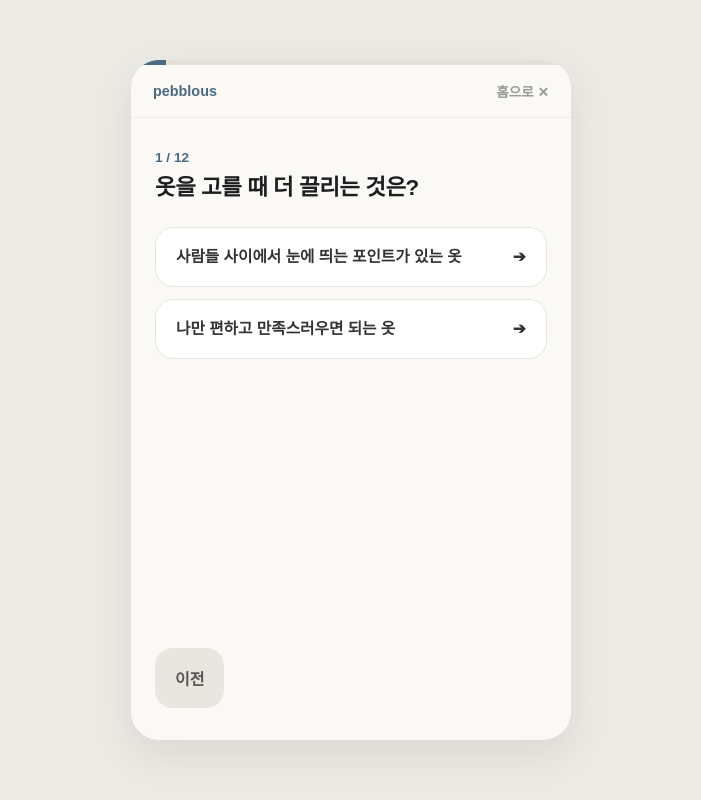
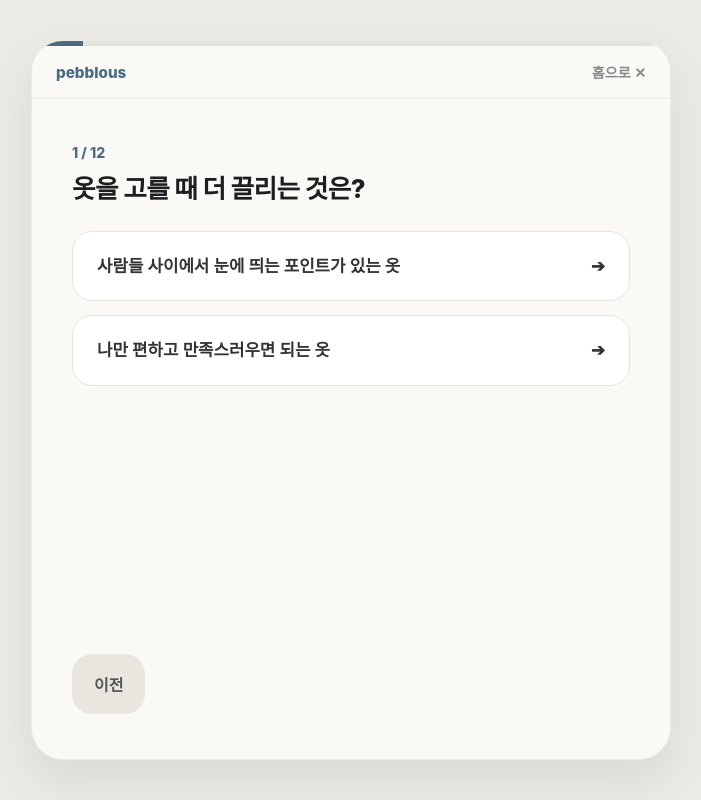
Before and after one commit to fhfh5619-source/lets_pebblous, a website: page Pebble/test.html in a window 1280 px wide. Both pictures are taken after a click on the button "테스트 시작하기 ➔". Shown: the whole page, without its empty margins (289-990 px from the left). Drawn offline with Linux system fonts and the light colour scheme; a web font is replaced by a local one.

Commit message:
Update test.html

```diff
--- a/Pebble/test.html
+++ b/Pebble/test.html
@@ -2,31 +2,124 @@
 <html lang="ko">
 <head>
   <meta charset="UTF-8">
-  <meta name="viewport" content="width=device-width, initial-scale=1.0, maximum-scale=1.0, user-scalable=no">
+  <meta name="viewport" content="width=device-width, initial-scale=1.0, maximum-scale=1.0, user-scalable=no, viewport-fit=cover">
   <title>pebblous 패션 MBTI 테스트</title>
   <link rel="stylesheet" href="https://cdn.jsdelivr.net/gh/orioncactus/pretendard@v1.3.9/dist/web/static/pretendard.min.css" />
   <style>
-    * { box-sizing: border-box; margin: 0; padding: 0; font-family: Pretendard, sans-serif; }
-    body { background: #ECEAE4; color: #1e1e20; display: flex; justify-content: center; align-items: center; min-height: 100vh; }
-    .app-card { width: 100%; max-width: 440px; min-height: 85vh; background: #FAF9F6; border-radius: 28px; box-shadow: 0 15px 40px rgba(0,0,0,0.08); position: relative; overflow: hidden; display: flex; flex-direction: column; }
-    .progress-bar-container { width: 100%; height: 5px; background: #e3e1da; }
+    * { box-sizing: border-box; margin: 0; padding: 0; font-family: Pretendard, -apple-system, sans-serif; -webkit-tap-highlight-color: transparent; }
+
+    body {
+      background: #ECEAE4;
+      color: #1e1e20;
+      display: flex;
+      justify-content: center;
+      align-items: center;
+      min-height: 100vh;
+      min-height: 100dvh;
+    }
+
+    /* 반응형 메인 컨테이너 */
+    .app-card {
+      width: 100%;
+      background: #FAF9F6;
+      display: flex;
+      flex-direction: column;
+      position: relative;
+      overflow-y: auto;
+    }
+
+    /* PC 데스크톱 스타일 */
+    @media (min-width: 769px) {
+      body { padding: 40px 20px; }
+      .app-card {
+        max-width: 640px;
+        min-height: 720px;
+        border-radius: 32px;
+        box-shadow: 0 20px 50px rgba(0,0,0,0.08);
+        border: 1px solid rgba(0,0,0,0.06);
+      }
+      .step-page { padding: 45px 40px; }
+      .q-title { font-size: 1.6rem; }
+      .option-btn { padding: 22px 24px; font-size: 1.05rem; }
+    }
+
+    /* 스마트폰 세로 모드 스타일 */
+    @media (max-width: 768px) {
+      body { background: #FAF9F6; align-items: stretch; }
+      .app-card {
+        max-width: 100%;
+        min-height: 100vh;
+        min-height: 100dvh;
+        border-radius: 0;
+        box-shadow: none;
+      }
+      .step-page { padding: 24px 20px calc(24px + env(safe-area-inset-bottom)); }
+      .q-title { font-size: 1.35rem; }
+      .option-btn { padding: 18px 18px; font-size: 0.98rem; }
+    }
+
+    .progress-bar-container { width: 100%; height: 5px; background: #e3e1da; position: sticky; top: 0; z-index: 10; }
     .progress-bar { height: 100%; width: 0%; background: #4A6B82; transition: width 0.3s ease; }
-    .header-bar { padding: 16px 22px; display: flex; align-items: center; justify-content: space-between; border-bottom: 1px solid rgba(0,0,0,0.05); font-size: 0.9rem; font-weight: 800; color: #4A6B82; }
-    .header-bar a { text-decoration: none; color: #999; font-size: 0.85rem; }
-    .step-page { display: none; padding: 32px 24px; flex: 1; flex-direction: column; animation: slideUp 0.3s ease; }
+
+    .header-bar {
+      padding: 16px 24px;
+      display: flex;
+      align-items: center;
+      justify-content: space-between;
+      border-bottom: 1px solid rgba(0,0,0,0.05);
+      font-size: 0.95rem;
+      font-weight: 800;
+      color: #4A6B82;
+      background: #FAF9F6;
+    }
+    .header-bar a { text-decoration: none; color: #888; font-size: 0.88rem; font-weight: 600; }
+
+    .step-page { display: none; flex: 1; flex-direction: column; animation: fadeIn 0.3s ease; }
     .step-page.active { display: flex; }
-    @keyframes slideUp { from { opacity: 0; transform: translateY(10px); } to { opacity: 1; transform: translateY(0); } }
-    .q-number { font-size: 0.85rem; font-weight: 800; color: #4A6B82; margin-bottom: 8px; }
-    .q-title { font-size: 1.4rem; font-weight: 800; line-height: 1.35; margin-bottom: 24px; letter-spacing: -0.02em; }
-    .option-list { display: flex; flex-direction: column; gap: 12px; margin-bottom: auto; }
-    .option-btn { background: #fff; border: 1.5px solid #E6E4DD; border-radius: 18px; padding: 18px 20px; text-align: left; font-size: 0.98rem; font-weight: 600; color: #333; cursor: pointer; transition: all 0.2s; display: flex; align-items: center; justify-content: space-between; line-height: 1.4; }
+    @keyframes fadeIn { from { opacity: 0; transform: translateY(8px); } to { opacity: 1; transform: translateY(0); } }
+
+    .q-number { font-size: 0.88rem; font-weight: 800; color: #4A6B82; margin-bottom: 10px; }
+    .q-title { font-weight: 800; line-height: 1.4; margin-bottom: 24px; letter-spacing: -0.02em; }
+
+    .option-list { display: flex; flex-direction: column; gap: 14px; margin-bottom: auto; }
+    .option-btn {
+      background: #fff;
+      border: 1.5px solid #E6E4DD;
+      border-radius: 20px;
+      text-align: left;
+      font-weight: 600;
+      color: #333;
+      cursor: pointer;
+      transition: all 0.2s;
+      display: flex;
+      align-items: center;
+      justify-content: space-between;
+      line-height: 1.45;
+    }
     .option-btn:hover { border-color: #4A6B82; background: #F3F6F8; }
-    .bottom-nav { margin-top: 24px; display: flex; gap: 10px; }
-    .btn-next { flex: 1; background: #222225; color: #fff; padding: 18px; border-radius: 18px; font-size: 1.05rem; font-weight: 700; border: none; cursor: pointer; text-align: center; text-decoration: none; }
+    .option-btn:active { transform: scale(0.99); }
+
+    .bottom-nav { margin-top: 30px; display: flex; gap: 10px; }
+    .btn-next {
+      flex: 1; background: #222225; color: #fff; padding: 18px;
+      border-radius: 20px; font-size: 1.05rem; font-weight: 700; border: none; cursor: pointer; text-align: center; text-decoration: none;
+      transition: background 0.2s;
+    }
     .btn-next:hover { background: #4A6B82; }
-    .btn-prev { background: #E8E6DF; color: #555; padding: 18px 20px; border-radius: 18px; font-size: 1rem; font-weight: 600; border: none; cursor: pointer; }
-    .result-stone { width: 85px; height: 70px; background: linear-gradient(135deg, #4A6B82, #293d4a); border-radius: 35px 20px 30px 25px / 25px 35px 25px 30px; margin: 15px auto; display: flex; align-items: center; justify-content: center; font-size: 1.8rem; color: #fff; }
-    .result-card-box { background: #fff; border: 1.5px solid #E6E4DD; border-radius: 20px; padding: 22px; text-align: left; margin: 15px 0; }
+    .btn-prev {
+      background: #E8E6DF; color: #555; padding: 18px 22px;
+      border-radius: 20px; font-size: 1rem; font-weight: 600; border: none; cursor: pointer;
+    }
+
+    .result-stone {
+      width: 90px; height: 75px; background: linear-gradient(135deg, #4A6B82, #293d4a);
+      border-radius: 35px 20px 30px 25px / 25px 35px 25px 30px; margin: 15px auto;
+      display: flex; align-items: center; justify-content: center; font-size: 2rem; color: #fff;
+    }
+    .result-card-box {
+      background: #fff; border: 1.5px solid #E6E4DD; border-radius: 22px;
+      padding: 24px; text-align: left; margin: 18px 0;
+    }
   </style>
 </head>
 <body>
@@ -37,9 +130,9 @@
     <!-- Intro -->
     <div class="step-page active" id="page0">
       <div style="margin: auto 0;">
-        <span style="display:inline-block; padding:4px 12px; background:#4A6B82; color:#fff; border-radius:999px; font-size:0.75rem; font-weight:700; margin-bottom:12px;">12문항 테스트</span>
-        <h1 class="q-title" style="font-size:1.7rem;">내 성향에 딱 맞는<br>패션 MBTI 알아보기</h1>
-        <p style="color:#666; font-size:0.95rem; line-height:1.6;">옷 고르는 습관과 소비 취향으로 나만의 조약돌 룩을 찾아보세요.</p>
+        <span style="display:inline-block; padding:5px 14px; background:#4A6B82; color:#fff; border-radius:999px; font-size:0.8rem; font-weight:700; margin-bottom:14px;">12문항 테스트</span>
+        <h1 class="q-title" style="font-size: clamp(1.6rem, 4vw, 2rem);">내 성향에 딱 맞는<br>패션 MBTI 알아보기</h1>
+        <p style="color:#666; font-size:1.02rem; line-height:1.7;">옷 고르는 습관과 소비 취향으로 나만의 조약돌 룩을 찾아보세요.</p>
       </div>
       <div class="bottom-nav"><button class="btn-next" onclick="goToStep(1)">테스트 시작하기 ➔</button></div>
     </div>
@@ -69,7 +162,6 @@
       </div>
       <div class="bottom-nav"><button class="btn-prev" onclick="goToStep(2)">이전</button></div>
     </div>
-
     <div class="step-page" id="page4">
       <div class="q-number">4 / 12</div><h2 class="q-title">옷을 고를 때 더 중요한 기준은?</h2>
       <div class="option-list">
@@ -94,7 +186,6 @@
       </div>
       <div class="bottom-nav"><button class="btn-prev" onclick="goToStep(5)">이전</button></div>
     </div>
-
     <div class="step-page" id="page7">
       <div class="q-number">7 / 12</div><h2 class="q-title">옷을 구매할 때 최종 판단은?</h2>
       <div class="option-list">
@@ -119,7 +210,6 @@
       </div>
       <div class="bottom-nav"><button class="btn-prev" onclick="goToStep(8)">이전</button></div>
     </div>
-
     <div class="step-page" id="page10">
       <div class="q-number">10 / 12</div><h2 class="q-title">평소 외출복을 입는 방식은?</h2>
       <div class="option-list">
@@ -149,22 +239,22 @@
     <div class="step-page" id="pageResult">
       <div style="text-align: center; margin: auto 0;">
         <div class="result-stone">🪨</div>
-        <span style="font-weight: 800; color:#4A6B82; font-size: 1.1rem;" id="resMbti">INFJ</span>
-        <h2 class="q-title" style="margin-top:4px;" id="resTitle">미니멀 감성 룩</h2>
+        <span style="font-weight: 800; color:#4A6B82; font-size: 1.15rem;" id="resMbti">INFJ</span>
+        <h2 class="q-title" style="margin-top:6px;" id="resTitle">미니멀 감성 룩</h2>
 
         <div class="result-card-box">
-          <p style="font-size:0.95rem; line-height:1.6; color:#444;" id="resDesc"></p>
+          <p style="font-size:1rem; line-height:1.65; color:#444;" id="resDesc"></p>
         </div>
 
-        <div style="background:#EFECE6; border-radius:18px; padding:18px; text-align:left; font-size:0.9rem;">
-          💡 <strong>내 MBTI에 맞는 골격 & 컬러까지 알고 싶다면?</strong><br>
-          <span style="color:#666; font-size:0.85rem;">지금 연말 한정 1:1 맞춤 무료권을 신청해보세요.</span>
+        <div style="background:#EFECE6; border-radius:20px; padding:20px; text-align:left; font-size:0.95rem; line-height:1.6;">
+          💡 <strong>내 MBTI에 맞는 체형 골격 & 퍼스널 컬러까지 알고 싶다면?</strong><br>
+          <span style="color:#666; font-size:0.88rem;">연말 한정 1:1 맞춤 무료권을 신청해 보세요.</span>
         </div>
       </div>
 
       <div class="bottom-nav" style="flex-direction:column;">
         <a href="/event" class="btn-next">🎁 1:1 맞춤 무료권 신청하기 (이벤트) ➔</a>
-        <a href="/" style="text-align:center; color:#777; font-size:0.85rem; padding:8px;">홈으로 가기</a>
+        <a href="/" style="text-align:center; color:#777; font-size:0.9rem; padding:8px;">홈으로 가기</a>
       </div>
     </div>
   </div>
@@ -196,6 +286,7 @@
       const target = document.getElementById('page' + idx);
       if (target) target.classList.add('active');
       document.getElementById('progressBar').style.width = Math.min(100, Math.round((idx / 13) * 100)) + '%';
+      window.scrollTo({ top: 0, behavior: 'smooth' });
     }
 
     function vote(axis, choice, nextIdx) {
@@ -215,6 +306,7 @@
       document.querySelectorAll('.step-page').forEach(p => p.classList.remove('active'));
       document.getElementById('pageResult').classList.add('active');
       document.getElementById('progressBar').style.width = '100%';
+      window.scrollTo({ top: 0, behavior: 'smooth' });
     }
   </script>
 </body>
```
